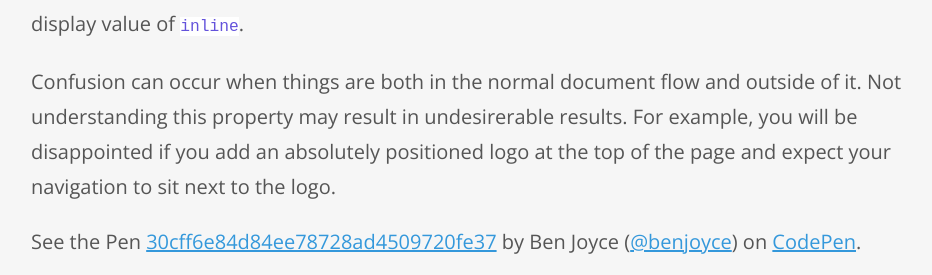
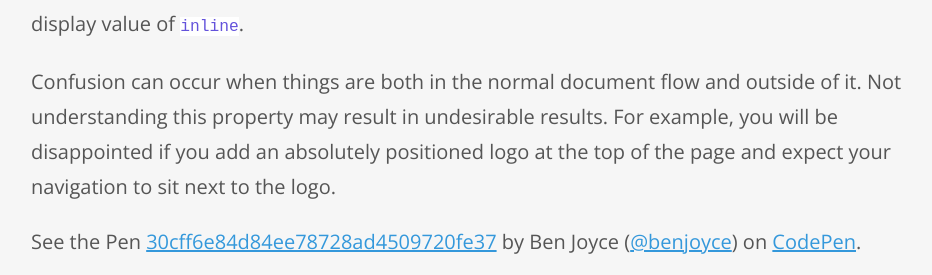
Before and after one commit to benjoycect/benjoycect.github.io, a Jekyll site: the page built from _posts/2015-07-18-css-mistkaes.md, in a window 1280 px wide and 900 px high, scrolled down 3279 px, cut to the strip 192-467 px from the top of the window. Shown: the whole strip, without its empty margins (173-1105 px from the left). Built offline with Jekyll 4.4.1, drawn with Linux system fonts in a browser that asks for light colours; Markdown is read by kramdown in place of the engine named in the settings; some of the changed lines change nothing that is shown; some of the changed text lies outside the part shown.

Commit message:
Fixed grammar in post CSS Mistakes

```diff
--- a/_posts/2015-07-18-css-mistkaes.md
+++ b/_posts/2015-07-18-css-mistkaes.md
@@ -10,12 +10,12 @@
 
 The other day a friend asked me why part of the text in one of his text inputs was hidden. He accidently set a height on his <code>&lt;input></code> elements. This isn't a problem unique to first-time front-end developers. It feels good to set a height on elements. However, setting an explicit height can cause trouble later if you're not careful.
 
-First, let take a look at my friend's example with the <code>input</code> (note that you won't notice anything wrong in Chrome or desktop Safari, but keep reading).
+First, let's take a look at my friend's example with the <code>input</code> (note that you won't notice anything wrong in Chrome or desktop Safari, but keep reading).
 
 <select style="font-size:20px; height: 18px; margin-left: 40%; width: 20%;">
   <option>Apples</option>
   <option>Oranges</option>
-  <option>Banannas</option>
+  <option>Bananas</option>
 </select>
 
 To understand what is happening we need to get into the box model. If you've never heard of the box model, stop and read [The CSS Box Model](https://css-tricks.com/the-css-box-model/) on CSS-Tricks. When content is driving the size of the box, padding, border, and margin are calculated based on the edges of the content.
@@ -62,7 +62,7 @@
 
 The [first web page](http://info.cern.ch/hypertext/WWW/TheProject.html) is a great example of normal document flow. You can see that nothing sits on the same line as the <code>&lt;h1></code> of the page. The default display value for a <code>&lt;h1></code> is <code>block</code>. The inverse is true for the <code>&lt;a></code> tags that appear within the first paragraph. <code>&lt;a></code> tags have a default display value of <code>inline</code>.
 
-Confusion can occur when things are both in the normal document flow and outside of it. Not understanding this property may result in undesirerable results. For example, you will be disappointed if you add an absolutely positioned logo at the top of the page and expect your navigation to sit next to the logo.
+Confusion can occur when things are both in the normal document flow and outside of it. Not understanding this property may result in undesirable results. For example, you will be disappointed if you add an absolutely positioned logo at the top of the page and expect your navigation to sit next to the logo.
 
 <p data-height="234" data-theme-id="16322" data-slug-hash="30cff6e84d84ee78728ad4509720fe37" data-default-tab="result" data-user="benjoyce" class='codepen'>See the Pen <a href='http://codepen.io/benjoyce/pen/30cff6e84d84ee78728ad4509720fe37/'>30cff6e84d84ee78728ad4509720fe37</a> by Ben Joyce (<a href='http://codepen.io/benjoyce'>@benjoyce</a>) on <a href='http://codepen.io'>CodePen</a>.</p>
 <script async src="//assets.codepen.io/assets/embed/ei.js"></script>
```
Also changed, not shown: 1 other file.
